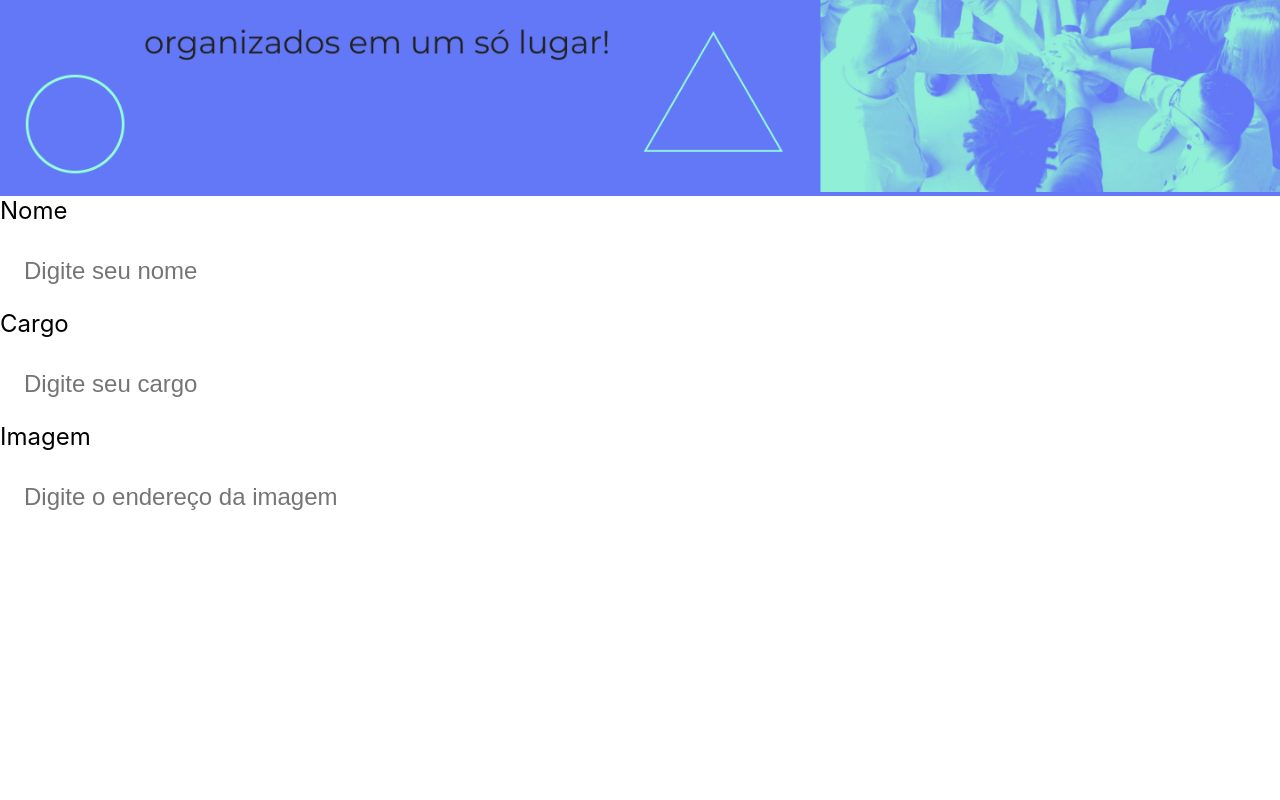
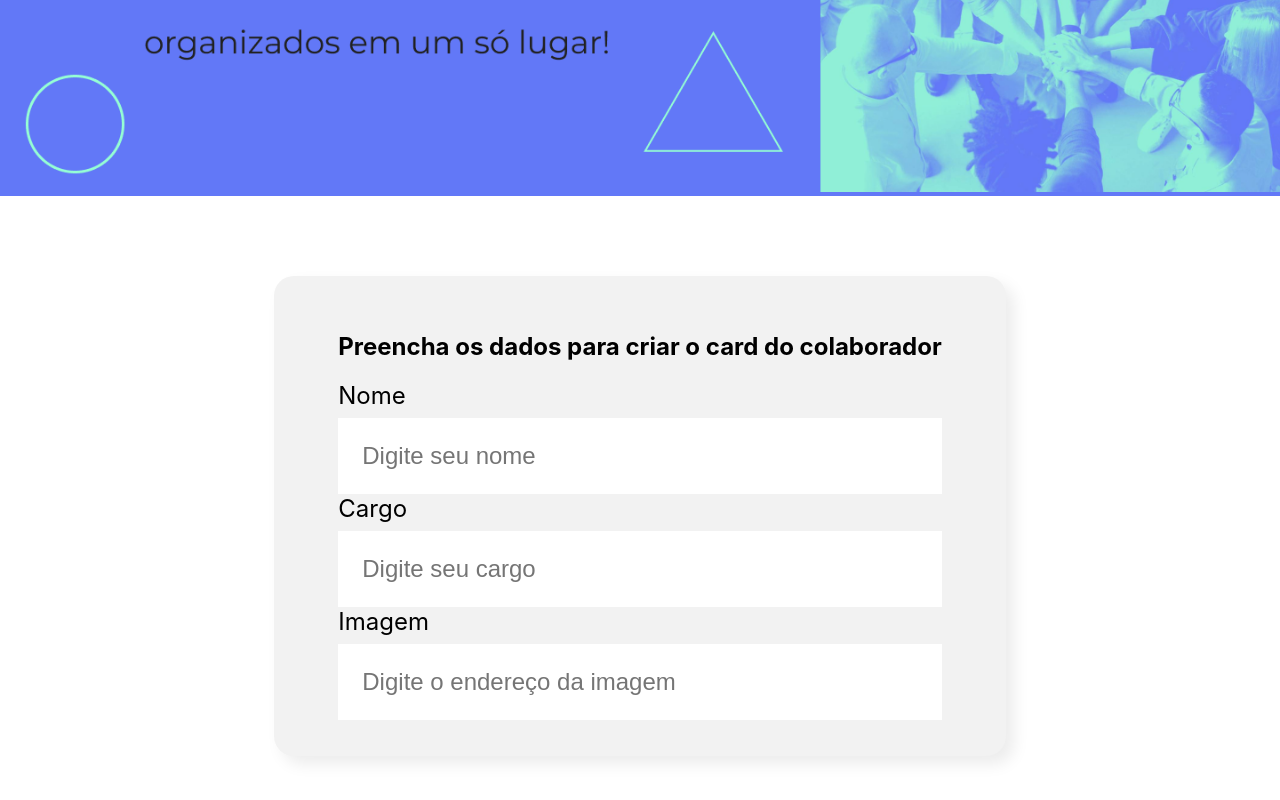
Before and after one commit to rwgit2023/projeto-organo, a JavaScript app in the folder organo/: page / in a window 1280 px wide. Shown: the part 302-1102 px from the top of the page. Before the commit the page ends 837 px from the top, so only its background shows below. Built offline with nearby package versions, Linux system fonts and the light colour scheme; the HTML template or start-up script is replaced by a standard one.

Commit message:
create component Formulario and imprement

```diff
--- a/organo/src/App.js
+++ b/organo/src/App.js
@@ -1,13 +1,15 @@
 import Banner from "./componentes/Banner/Banner";
-import CampoTexto from "./componentes/CampoTexto";
+import Formulario from "./componentes/Formulario";
+
 
 function App() {
     return (
         <div className="App">
             <Banner />
-            <CampoTexto label= 'Nome' placeholder = "Digite seu nome"/>
-            <CampoTexto label= 'Cargo'placeholder = "Digite seu cargo"/>
-            <CampoTexto label= 'Imagem'placeholder = "Digite o endereço da imagem"/>
+            <Formulario/>
+
+
+
         </div>
     );
 }
--- /dev/null
+++ b/organo/src/componentes/Formulario/Formulario.css
@@ -0,0 +1,13 @@
+.formulario{
+    display: flex;
+    justify-content: center;
+    margin: 80px 0;
+}
+
+.formulario form{
+    max-width: 80%;
+    background-color:#F2F2F2;
+    border-radius: 20px;
+    padding: 36px 64px;
+    box-shadow: 8px 8px 16px rgba(0,0,0,0.08);/*  Para dar a sensação de flutuante */
+}
--- /dev/null
+++ b/organo/src/componentes/Formulario/index.js
@@ -0,0 +1,22 @@
+import './Formulario.css'
+import CampoTexto from "../CampoTexto";
+
+
+const Formulario = () => {
+    return (
+
+        <section className='formulario'>
+            <form>
+                <h2>Preencha os dados para criar o card do colaborador</h2>
+                <CampoTexto label='Nome' placeholder="Digite seu nome" />
+                <CampoTexto label='Cargo' placeholder="Digite seu cargo" />
+                <CampoTexto label='Imagem' placeholder="Digite o endereço da imagem" />
+            </form>
+        </section>
+
+    );
+
+
+}
+
+export default Formulario
```
